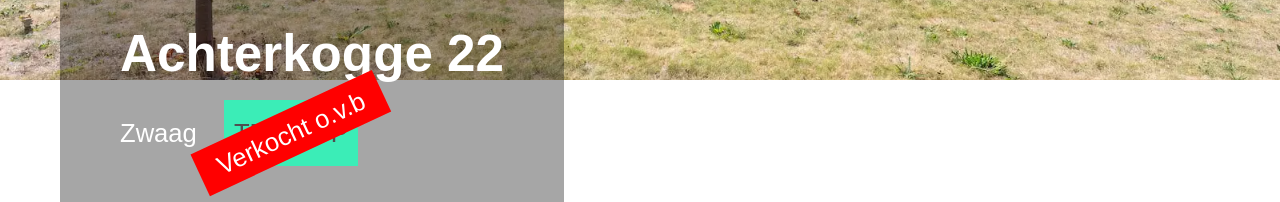
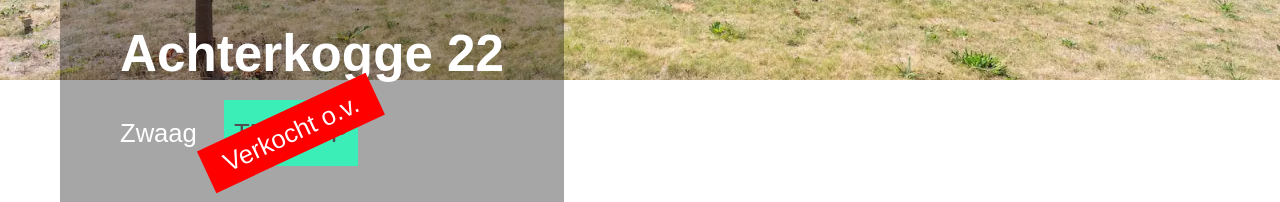
Before and after one commit to arjanc/woneninbangertenoosterpolder, a plain HTML site: page index.html in a window 1280 px wide. Shown: the part 534-736 px from the top of the page. Drawn offline with Linux system fonts and the light colour scheme.

Commit message:
afkorting aangepast

```diff
--- a/index.html
+++ b/index.html
@@ -66,7 +66,7 @@
                 <span class="city" style="display: inline-block; margin-right: 1rem;">Zwaag</span>
                 <span class="forsale" style="background: #3bedb7; color: #4f4f50; display: inline-block; padding: 10px; position: relative; text-decoration: none;">
                   TE KOOP
-                  <span style="background: red; display: block; color: white; padding: 0 20px; position: absolute; top: 50%; left: 50%; transform: translate(-50%, -50%) rotate(-25deg); white-space: nowrap;">Verkocht o.v.b</span>
+                  <span style="background: red; display: block; color: white; padding: 0 20px; position: absolute; top: 50%; left: 50%; transform: translate(-50%, -50%) rotate(-25deg); white-space: nowrap;">Verkocht o.v.</span>
                 </span>
             </div>
             </div>
```
